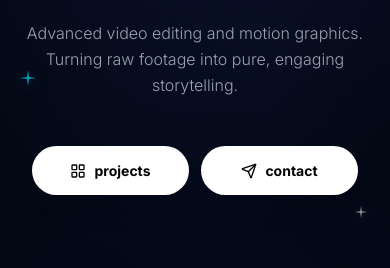
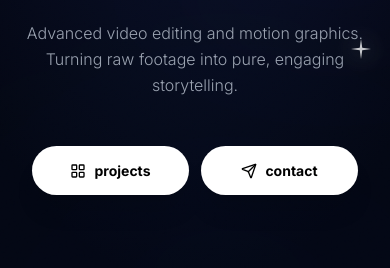
Before and after one commit to Spirivisuals/AI-website, a React (Vite) app: page / in a window 390 px wide. Shown: the part 386-654 px from the top of the page. Built offline with nearby package versions, Linux system fonts and the light colour scheme; a web font is replaced by a local one.

Commit message:
Update Hero.tsx

```diff
--- a/src/components/Hero.tsx
+++ b/src/components/Hero.tsx
@@ -8,28 +8,28 @@ const Hero = () => {
       {/* Background Stars (Constellation effect) */}
 
       {/* 1. Большая голубая звездочка (Слева сверху) */}
-      <div className="absolute top-[12%] left-[4%] sm:top-[15%] sm:left-[8%] md:top-[18%] md:left-[15%] lg:top-[20%] lg:left-[20%] text-cyan-400 opacity-100 animate-pulse pointer-events-none drop-shadow-[0_0_15px_rgba(34,211,238,0.8)]">
+      <div className="absolute top-[35%] left-[3%] sm:top-[15%] sm:left-[8%] md:top-[18%] md:left-[15%] lg:top-[20%] lg:left-[20%] text-cyan-400 opacity-100 animate-pulse pointer-events-none drop-shadow-[0_0_15px_rgba(34,211,238,0.8)]">
          <svg className="w-8 h-8 md:w-10 md:h-10" viewBox="0 0 24 24" fill="currentColor">
            <path d="M12 0L13.5 10.5L24 12L13.5 13.5L12 24L10.5 13.5L0 12L10.5 10.5L12 0Z" />
          </svg>
       </div>
 
       {/* 2. Средняя белая звездочка (Справа сверху) */}
-      <div className="absolute top-[22%] right-[5%] sm:top-[20%] sm:right-[10%] md:top-[22%] md:right-[15%] lg:top-[25%] lg:right-[18%] text-gray-100 opacity-90 animate-pulse delay-700 pointer-events-none drop-shadow-[0_0_12px_rgba(255,255,255,0.7)]">
+      <div className="absolute top-[56%] right-[5%] sm:top-[20%] sm:right-[10%] md:top-[22%] md:right-[15%] lg:top-[25%] lg:right-[18%] text-gray-100 opacity-90 animate-pulse delay-700 pointer-events-none drop-shadow-[0_0_12px_rgba(255,255,255,0.7)]">
          <svg className="w-5 h-5 md:w-6 md:h-6" viewBox="0 0 24 24" fill="currentColor">
            <path d="M12 0L13.5 10.5L24 12L13.5 13.5L12 24L10.5 13.5L0 12L10.5 10.5L12 0Z" />
          </svg>
       </div>
 
-      {/* 3. Маленькая голубая звездочка (Слева снизу) - ТЕПЕРЬ ВИДНА НА МОБИЛКАХ И СДВИНУТА К КРАЮ */}
-      <div className="absolute top-[60%] left-[5%] sm:top-[65%] sm:left-[10%] md:top-[65%] md:left-[15%] lg:top-[65%] lg:left-[18%] text-cyan-400 opacity-80 animate-pulse delay-300 pointer-events-none drop-shadow-[0_0_10px_rgba(34,211,238,0.6)]">
+      {/* 3. Маленькая голубая звездочка (Слева снизу) - СКРЫТА НА МОБИЛКАХ, ВИДНА НА ПК */}
+      <div className="hidden sm:block absolute top-[60%] left-[5%] sm:top-[65%] sm:left-[10%] md:top-[65%] md:left-[15%] lg:top-[65%] lg:left-[18%] text-cyan-400 opacity-80 animate-pulse delay-300 pointer-events-none drop-shadow-[0_0_10px_rgba(34,211,238,0.6)]">
          <svg className="w-4 h-4 md:w-5 md:h-5" viewBox="0 0 24 24" fill="currentColor">
            <path d="M12 0L13.5 10.5L24 12L13.5 13.5L12 24L10.5 13.5L0 12L10.5 10.5L12 0Z" />
          </svg>
       </div>
 
-      {/* 4. Крошечная белая звездочка (Справа снизу) - ТЕПЕРЬ ВИДНА НА МОБИЛКАХ И СДВИНУТА К КРАЮ */}
-      <div className="absolute top-[78%] right-[6%] sm:top-[75%] sm:right-[12%] md:top-[78%] md:right-[18%] lg:top-[80%] lg:right-[22%] text-gray-200 opacity-70 animate-pulse delay-500 pointer-events-none drop-shadow-[0_0_8px_rgba(255,255,255,0.5)]">
+      {/* 4. Крошечная белая звездочка (Справа снизу) - СКРЫТА НА МОБИЛКАХ, ВИДНА НА ПК */}
+      <div className="hidden sm:block absolute top-[78%] right-[6%] sm:top-[75%] sm:right-[12%] md:top-[78%] md:right-[18%] lg:top-[80%] lg:right-[22%] text-gray-200 opacity-70 animate-pulse delay-500 pointer-events-none drop-shadow-[0_0_8px_rgba(255,255,255,0.5)]">
          <svg className="w-3 h-3 md:w-4 md:h-4" viewBox="0 0 24 24" fill="currentColor">
            <path d="M12 0L13.5 10.5L24 12L13.5 13.5L12 24L10.5 13.5L0 12L10.5 10.5L12 0Z" />
          </svg>
```
